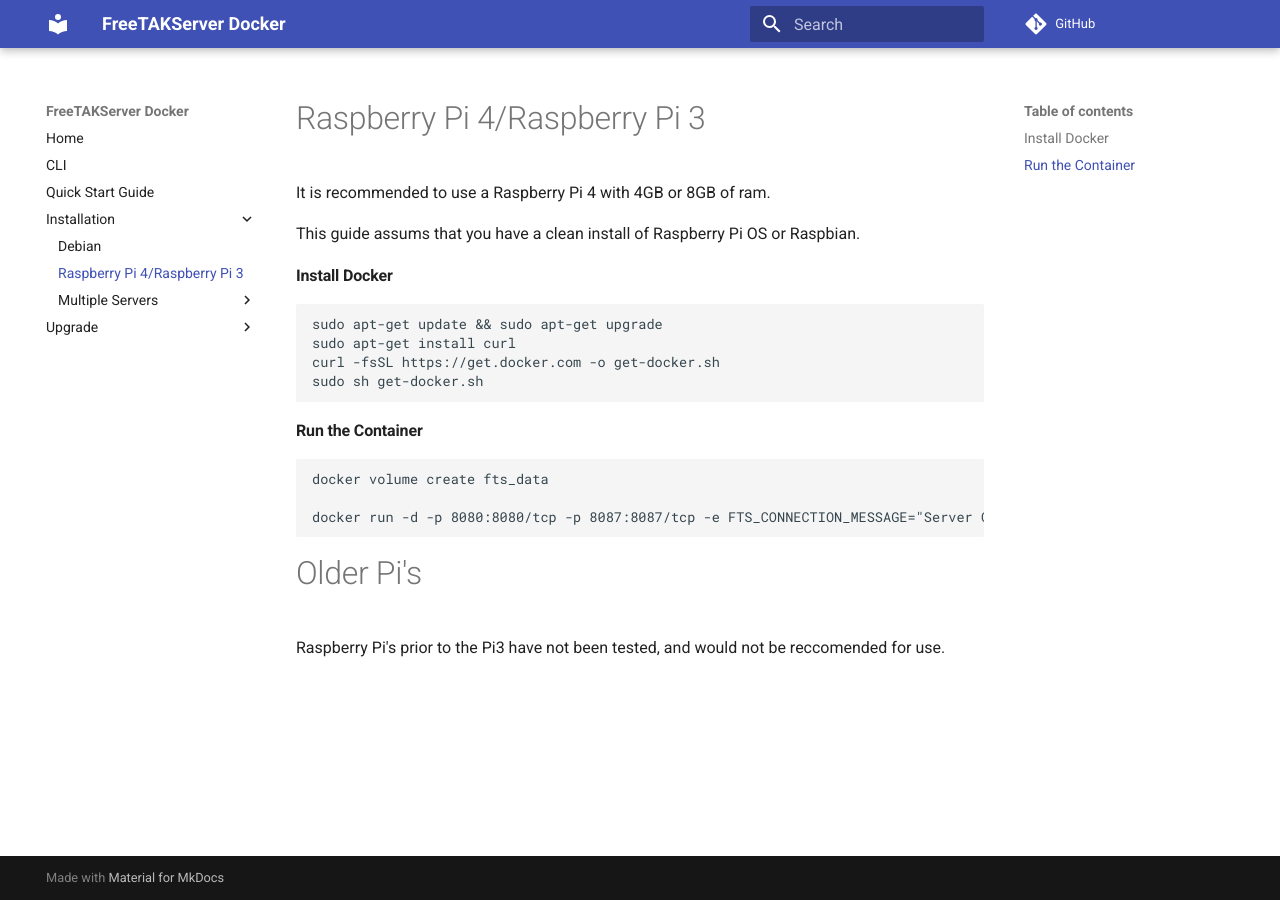
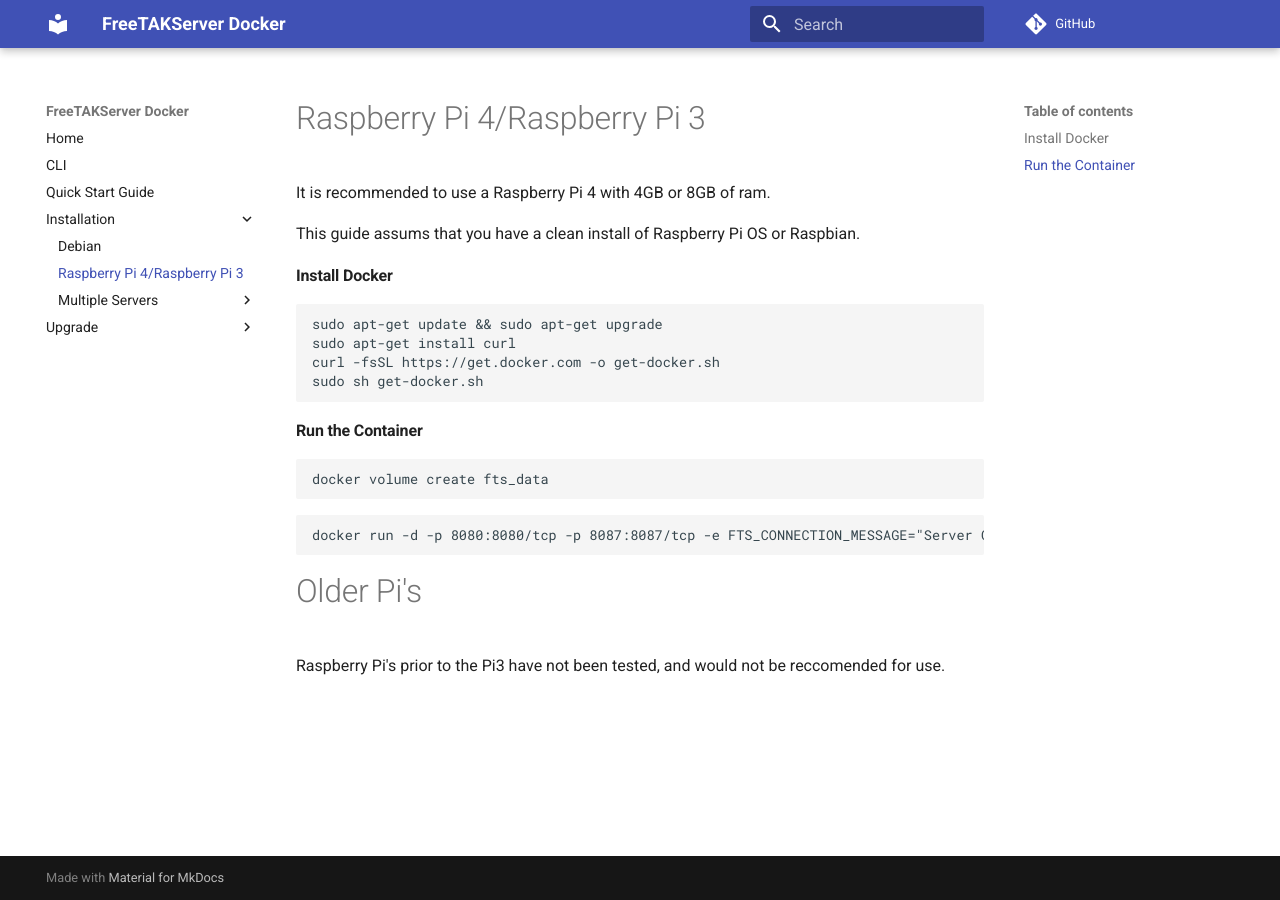
Before and after one commit to FreeTAKTeam/FreeTAKServer-Docker, an MkDocs documentation site: the page built from docs/docs/Installation/Raspberry Pi.md, in a window 1280 px wide. Built offline with MkDocs 1.6.1 and Material for MkDocs 9.7.7, drawn with Linux system fonts in a browser that asks for light colours; comment, search, counter and statistics services are not loaded.

Commit message:
Update Raspberry Pi.md
Fixed command to start data on the volume mount.

````diff
--- a/docs/docs/Installation/Raspberry Pi.md
+++ b/docs/docs/Installation/Raspberry Pi.md
@@ -13,8 +13,10 @@ sudo sh get-docker.sh
 #### Run the Container
 ```bash
 docker volume create fts_data
+```
 
-docker run -d -p 8080:8080/tcp -p 8087:8087/tcp -e FTS_CONNECTION_MESSAGE="Server Connection Message" -e FTS_SAVE_COT_TO_DB="True" -v fts_data:/host/system/folder --name fts --restart unless-stopped freetakteam/freetakserver:1.1.2
+```bash
+docker run -d -p 8080:8080/tcp -p 8087:8087/tcp -e FTS_CONNECTION_MESSAGE="Server Connection Message" -v fts_data:/data --name fts --restart unless-stopped freetakteam/freetakserver:1.1.2
 ```
 
 # Older Pi's
````
